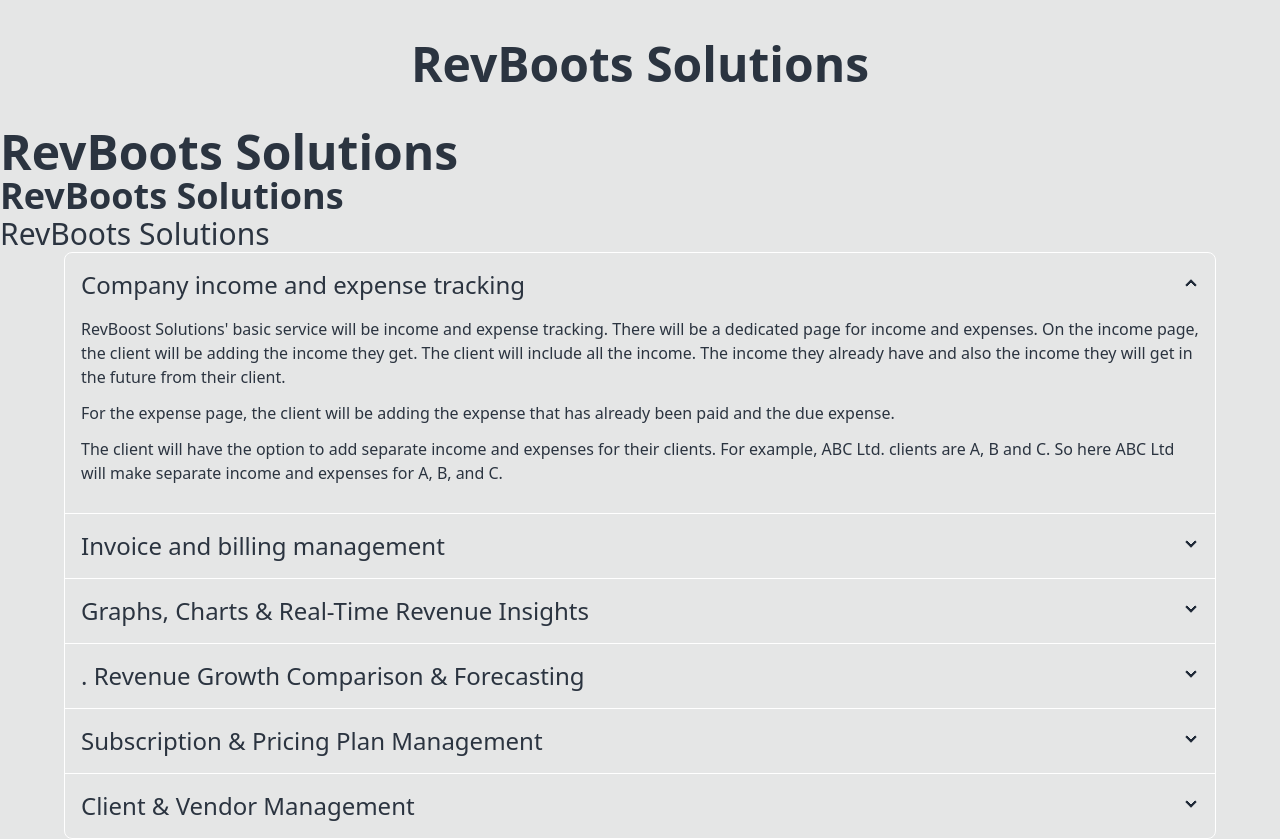
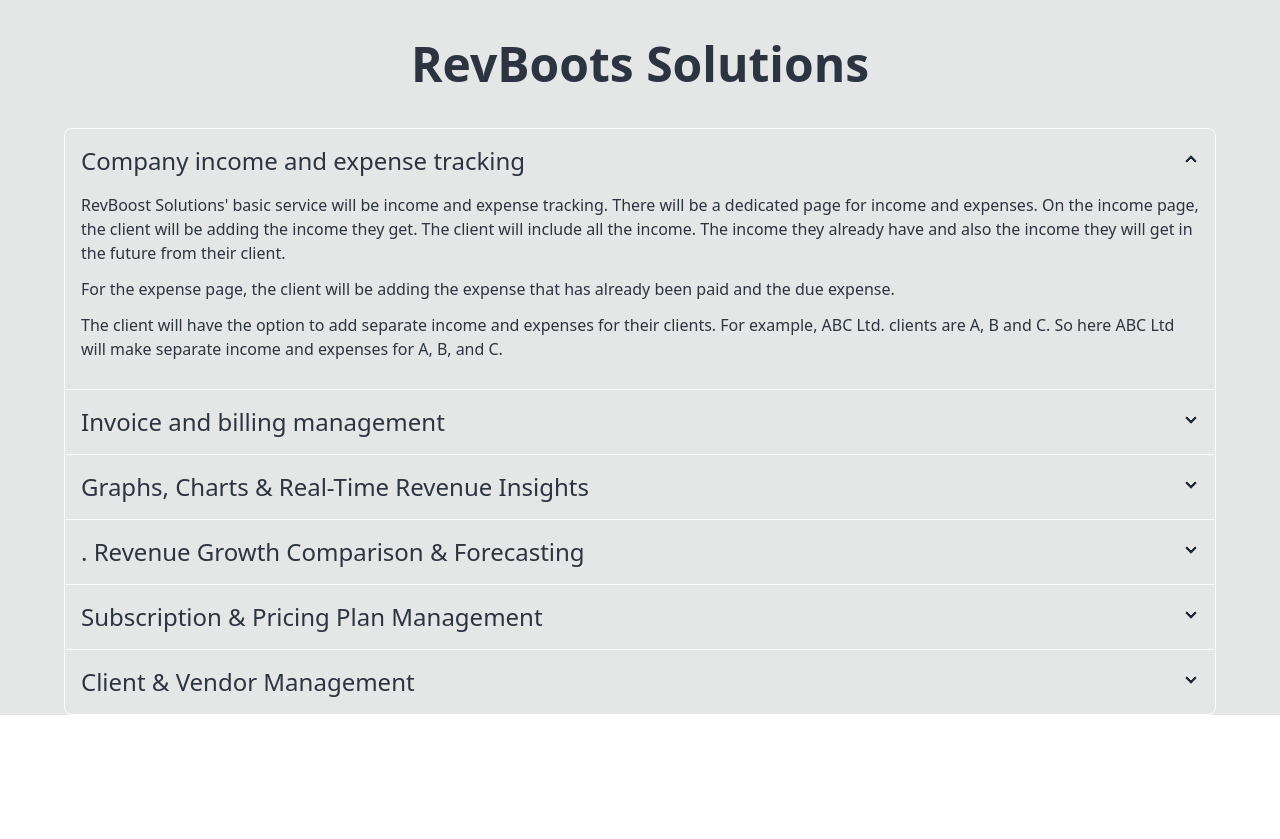
Before and after one commit to maasajal/revboost-solutions, a React (Vite) app: page / in a window 1280 px wide. After the commit the page ends 800 px from the top, so only its background shows below. Built offline with nearby package versions, Linux system fonts and the light colour scheme.

Commit message:
select fort size font family p tag color select a fav icon select a background color

```diff
--- a/src/App.tsx
+++ b/src/App.tsx
@@ -9,15 +9,7 @@ const App = () => {
         <h1 className="  py-10 text-center">
           RevBoots Solutions
         </h1>
-        <h2 className=" ">
-          RevBoots Solutions
-        </h2>
-        <h3 className="  ">
-          RevBoots Solutions
-        </h3>
-        <h4 className="   ">
-          RevBoots Solutions
-        </h4>
+
         <Home />
       </div>
     </>
```
